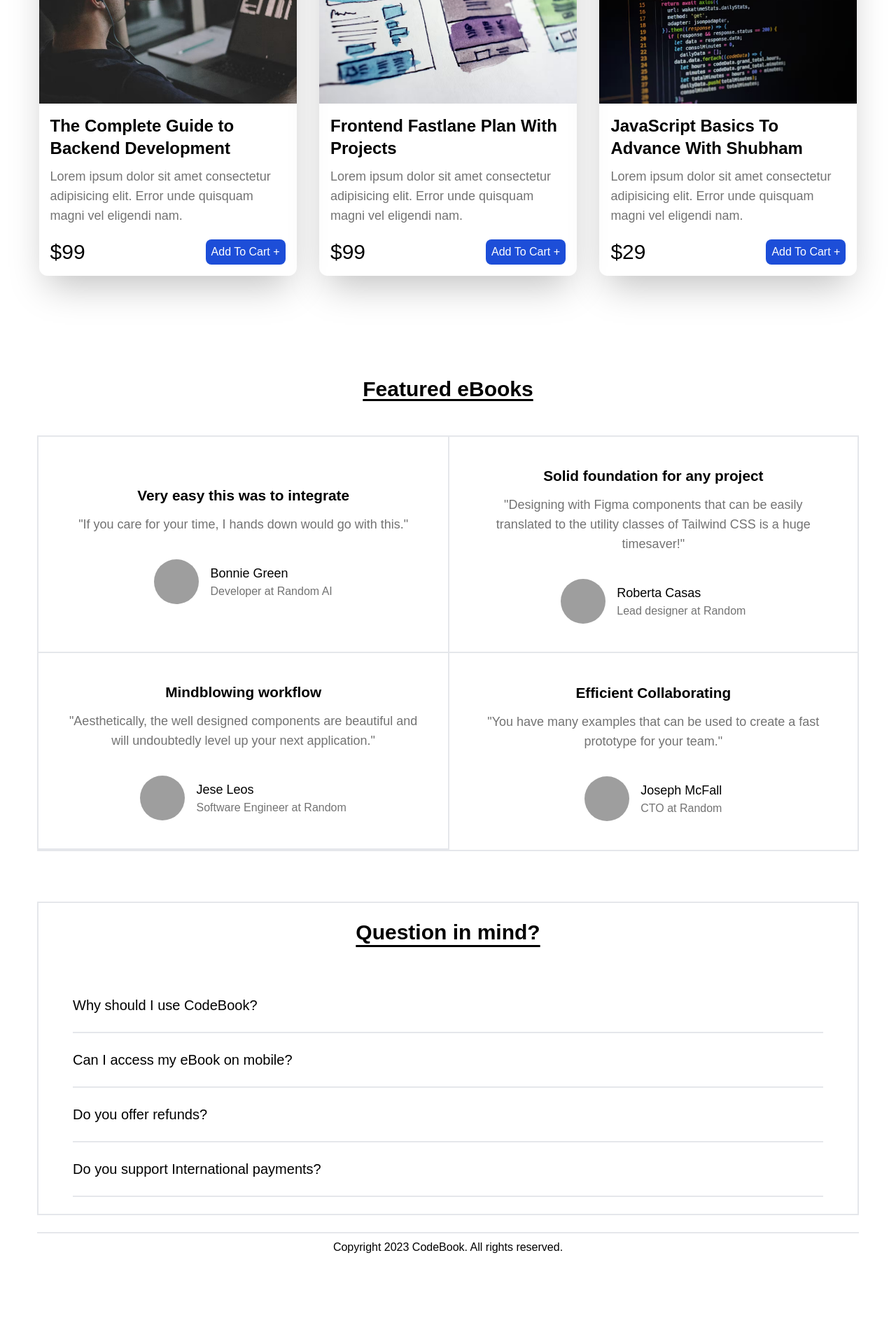
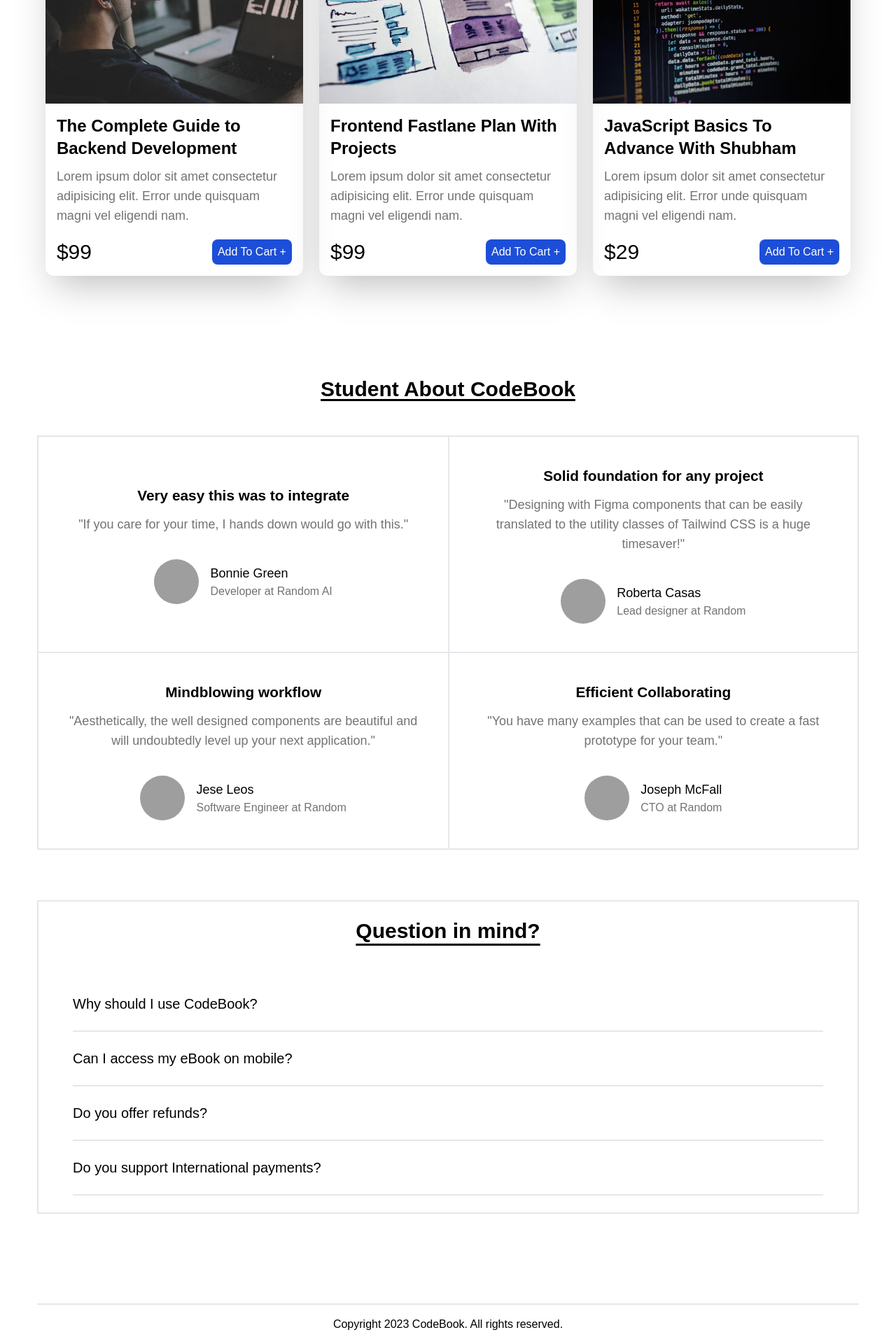
Before and after one commit to wardahnabilah/CodeBook_ReactUdemyCourse, a React (Create React App) app: page / in a window 1280 px wide. Shown: the part 740-2660 px from the top of the page at 70% size. Before the commit the page ends 2542 px from the top, so only its background shows below. Built offline with nearby package versions, Linux system fonts and the light colour scheme; data requests are answered from the project's data file; grey boxes are pictures that could not be loaded.

Commit message:
Fix styles

```diff
--- a/src/components/Footer.js
+++ b/src/components/Footer.js
@@ -5,8 +5,8 @@ export function Footer() {
     const year = date.getFullYear()
 
     return (
-    <div className="w-11/12 max-w-screen-xl mx-auto py-2 border-t-2">
+    <footer className="w-11/12 max-w-screen-xl mx-auto mt-32 py-4 border-t-2">
         <p className="text-center">Copyright {year} CodeBook. All rights reserved.</p>
-    </div>
+    </footer>
   )
 }
--- a/src/components/Header.js
+++ b/src/components/Header.js
@@ -6,7 +6,7 @@ export function Header() {
   return (
     <header>
         <div className="w-11/12 max-w-screen-xl mx-auto py-2 flex justify-between items-center border-b-2">
-            <Link className="flex items-center">
+            <Link to="/" className="flex items-center">
                 <img className="w-12" src={Logo} alt="code book logo" />
                 <span className="text-2xl font-bold">CodeBook</span>
             </Link>
--- a/src/components/Products/ProductCard.js
+++ b/src/components/Products/ProductCard.js
@@ -17,7 +17,7 @@ export function ProductCard({ product }) {
         </div>
         <div className="flex justify-between items-center">
           <span className="text-3xl">${product.price}</span>
-          <button className="px-2 py-1.5 text-white rounded-lg bg-blue-700">Add To Cart +</button>
+          <button className="px-2 py-1.5 text-white rounded-lg bg-blue-700 hover:bg-blue-900">Add To Cart +</button>
         </div>
       </div>
     </Link>
--- a/src/pages/Home/components/Faq.js
+++ b/src/pages/Home/components/Faq.js
@@ -1,5 +1,5 @@
 import React from 'react'
-import { FaqAccordion } from './FaqAccordion';
+import { FaqAccordion } from './FaqAccordion'
 
 export function Faq() {
     const faqs = [
--- a/src/pages/Home/components/FeaturedEbooks.js
+++ b/src/pages/Home/components/FeaturedEbooks.js
@@ -9,7 +9,7 @@ export function FeaturedEbooks() {
   return (
     <section className="w-11/12 py-12 max-w-screen-xl mx-auto text-center">
         <h1 className="mb-12 text-3xl font-semibold underline underline-offset-4">Featured eBooks</h1>
-        <div className="mx-auto lg:flex lg:flex-wrap gap-7 justify-center">
+        <div className="flex flex-wrap">
             {products.map(product => {
               return <ProductCard
                         key={product.id}
--- a/src/pages/Home/components/Hero.js
+++ b/src/pages/Home/components/Hero.js
@@ -3,16 +3,16 @@ import { Link } from 'react-router-dom'
 
 export function Hero() {
   return (
-    <section className="w-11/12 py-12 max-w-screen-xl mx-auto flex gap-16 items-center justify-center">
+    <section className="w-11/12 py-12 max-w-screen-xl mx-auto text-center lg:text-left flex flex-col md:flex-row gap-16 items-center justify-center">
         <div className="md:basis-7/12 max-w-xl">
             <h1 className="mb-4 text-[3.3rem] font-bold">The Ultimate eBook Store</h1>
             <p className="mb-11 text-xl">CodeBook is the world's most popular and authoritative source for computer science ebooks.
                 Find ratings and access to the newest books digitally.
             </p>
-            <Link href="/products" type="button" className="px-4 py-2.5 text-xl text-white rounded-lg bg-blue-700">Explore eBooks</Link>
+            <Link href="/products" type="button" className="px-4 py-2.5 text-xl text-white rounded-lg bg-blue-700 hover:bg-blue-900">Explore eBooks</Link>
         </div>
         <div className="md:basis-5/12">
-            <img class="rounded-xl" src="https://images.unsplash.com/photo-1554415707-6e8cfc93fe23?ixlib=rb-1.2.1&ixid=MnwxMjA3fDB8MHxwaG90by1wYWdlfHx8fGVufDB8fHx8&auto=format&fit=crop&w=1470&q=60" alt="" />
+            <img className="rounded-xl" src="https://images.unsplash.com/photo-1554415707-6e8cfc93fe23?ixlib=rb-1.2.1&ixid=MnwxMjA3fDB8MHxwaG90by1wYWdlfHx8fGVufDB8fHx8&auto=format&fit=crop&w=1470&q=60" alt="" />
         </div>
     </section>
   )
--- a/src/pages/Home/components/Testimonials.js
+++ b/src/pages/Home/components/Testimonials.js
@@ -3,7 +3,7 @@ import React from 'react'
 export function Testimonials() {
   return (
     <section className="w-11/12 py-12 max-w-screen-xl mx-auto text-center">
-        <h1 className="mb-12 text-3xl font-semibold underline underline-offset-4">Featured eBooks</h1>
+        <h1 className="mb-12 text-3xl font-semibold underline underline-offset-4">Student About CodeBook</h1>
         <div className="grid md:grid-cols-2 border-2">
             {/* Testimonial 1*/}
             <div className="p-10 flex flex-col justify-center gap-3 border-b-2">
@@ -32,7 +32,7 @@ export function Testimonials() {
             </div>
 
             {/* Testimonial 3*/}
-            <div className="p-10 flex flex-col justify-center gap-3 border-b-2">
+            <div className="p-10 flex flex-col justify-center gap-3 border-b-2  md:border-b-0">
                 <h3 className="text-[1.3rem] font-semibold">Mindblowing workflow</h3>
                 <p className="text-lg text-neutral-500">"Aesthetically, the well designed components are beautiful and will undoubtedly level up your next application."</p>
                 <div className="mt-6 flex items-center justify-center gap-4">
--- a/src/pages/Home/index.js
+++ /dev/null
@@ -1 +0,0 @@
-export { Home } from "./Home"
--- a/src/pages/Products/ProductDetail.js
+++ b/src/pages/Products/ProductDetail.js
@@ -18,7 +18,7 @@ export function ProductDetail() {
           <div className="basis-1/2 rounded-lg overflow-hidden">
             <img src={product.poster} alt={product.name} />
           </div>
-          <div className="py-6 basis-1/2 flex flex-col gap-4 text-left">
+          <div className="basis-1/2 flex flex-col gap-4 text-left">
               <p className="text-4xl font-bold">${product.price}</p>
               <div className="flex gap-1.5">
                 <Rating rating={product.rating}/>
@@ -29,7 +29,7 @@ export function ProductDetail() {
                 {!product.in_stock && <div className="px-3 py-1 rounded-xl border-[1px]  bg-red-50 text-red-600 uppercase font-bold">Out of Stock</div>}
                 <div className="px-3 py-1 rounded-xl border-[1px] bg-blue-50 text-blue-600 uppercase font-bold">{product.size} MB</div>
               </div>
-              <button className="w-40 py-2 text-xl text-white rounded-lg bg-blue-700">Add To Cart +</button>
+              <button className="w-40 my-3 py-2 text-xl text-white rounded-lg bg-blue-700 hover:bg-blue-900">Add To Cart +</button>
               <p className="text-lg">{product.long_description}</p>
           </div>
         </div>
--- a/src/pages/Products/Products.js
+++ b/src/pages/Products/Products.js
@@ -10,7 +10,7 @@ export function Products() {
     <section className="w-11/12 py-12 max-w-screen-xl mx-auto text-center lg:text-left">
         <div className="mb-12 flex justify-between items-center">
             <h1 className="text-3xl font-semibold">All eBooks ({products.length})</h1>
-            <button className="bi bi-funnel-fill text-3xl px-4"></button>
+            <button className="bi bi-funnel-fill text-3xl px-4 hover:text-neutral-600 hover:cursor-pointer"></button>
         </div>
         <div className="flex flex-wrap">
             {products.map(product => {
--- a/src/pages/Products/components/FilterBar.js
+++ b/src/pages/Products/components/FilterBar.js
@@ -16,7 +16,7 @@ export function FilterBar() {
                         <label htmlFor="lowToHigh">Price - Low to High</label>
                     </div>
                     <div className="flex gap-2 items-center">
-                        <input id="lowToHigh" name="sortBy" type="radio" />
+                        <input id="HighToLow" name="sortBy" type="radio" />
                         <label htmlFor="lowToHigh">Price - High to Low</label>
                     </div>
                 </li>
```
Also changed, not shown: src/pages/Products/components/ProductDetail.js (deleted).
